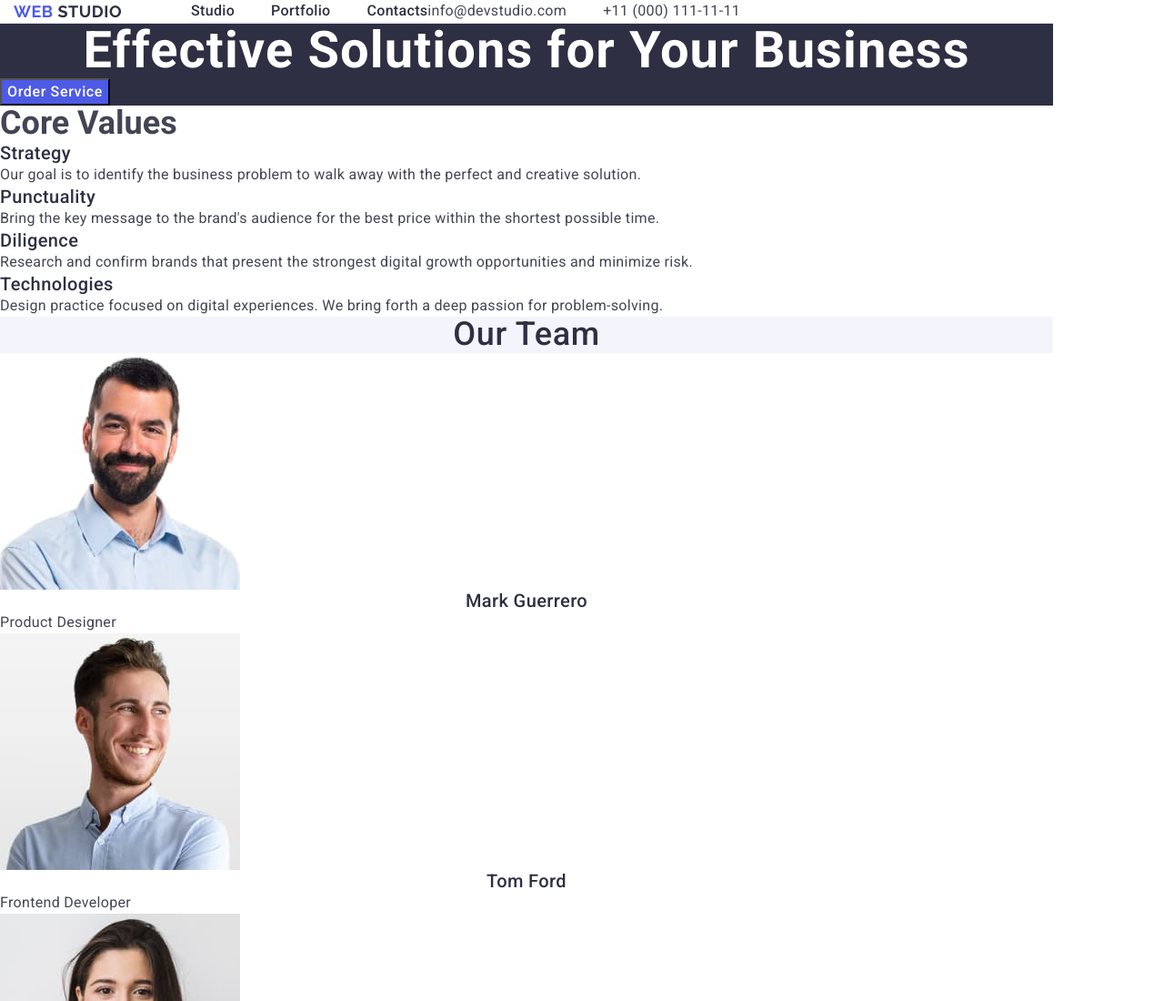
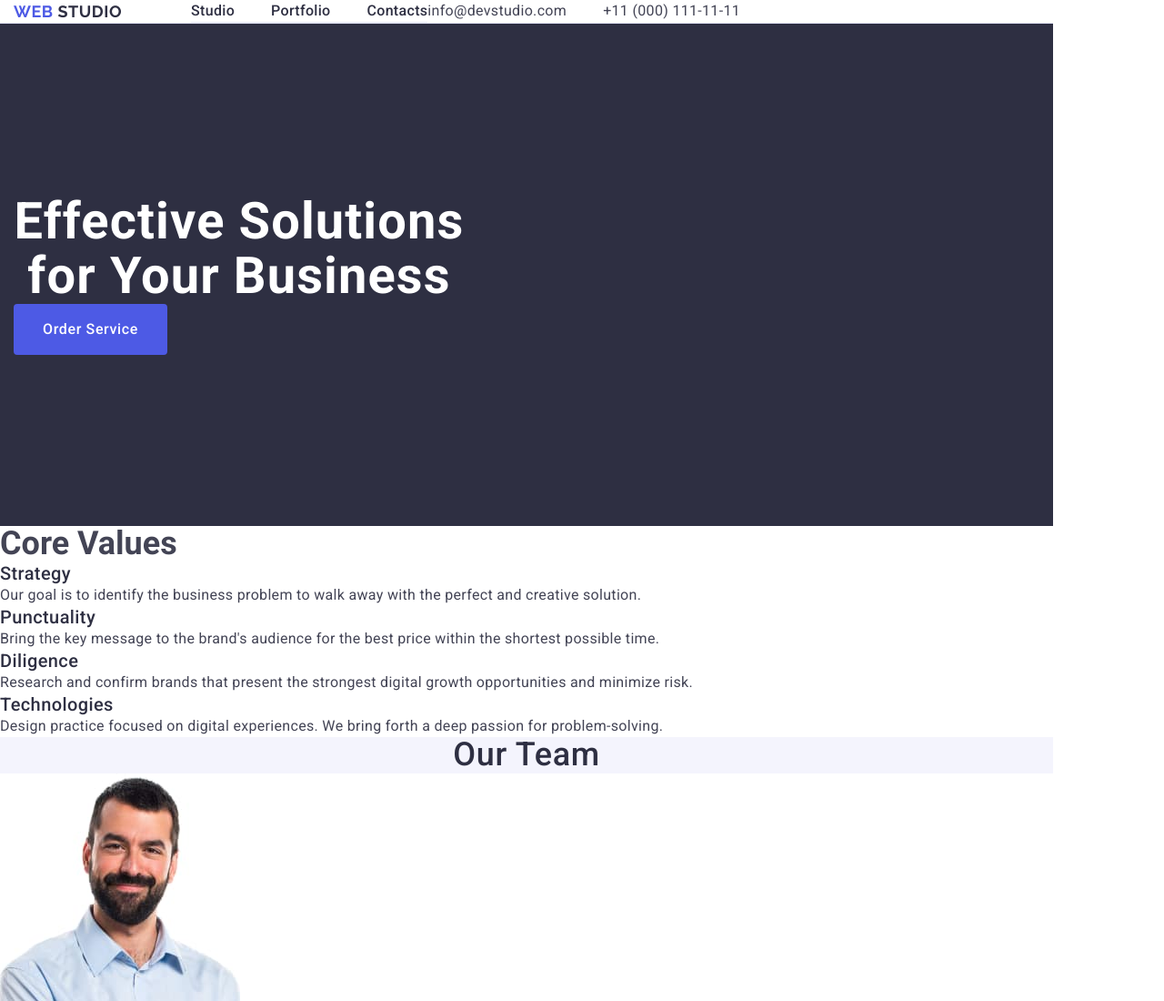
Before and after one commit to proszynskamagda/GO-IT-HW-2, a plain HTML site: page index.html in a window 1280 px wide. Shown: the top 1100 px of the page at 91% size. Drawn offline with nearby package versions, Linux system fonts and the light colour scheme.

Commit message:
pierwsza sekcja 1

```diff
--- a/css/styles.css
+++ b/css/styles.css
@@ -193,6 +193,7 @@ button:hover button:focus {
 }
 .section-primary-section-effective-solutions {
   background-color: #2e2f42;
+  padding: 188px 0;
 }
 .primary-section-core-values {
   letter-spacing: 0.02em;
@@ -225,11 +226,19 @@ button:hover button:focus {
   color: #ffffff;
   text-align: center;
   letter-spacing: 0.02em;
+  max-width: 496px;
 }
 
 .button-hero-section-effective-solutions {
   letter-spacing: 0.04em;
   font-family: inherit;
+  display: block;
+  min-width: 169px;
+  height: 56px;
+  border: none;
+  background-color: #4d5ae5;
+  border-radius: 4px;
+  cursor: pointer;
 }
 .button-hero-section-effective-solutions:hover,
 .button-hero-section-effective-solutions:focus {
--- a/index.html
+++ b/index.html
@@ -54,12 +54,14 @@
     </header>
     <main>
       <section class="section-primary-section-effective-solutions">
+        <div class="container">
           <h1 class="hero-section-effective-solutions">
             Effective Solutions for Your Business
           </h1>
           <button type="button" class="button-hero-section-effective-solutions">
             Order Service
           </button>
+        </div>
       </section>
       <section>
         <h2>Core Values</h2>
```
Lines whose indentation alone changed are shown as unchanged.
